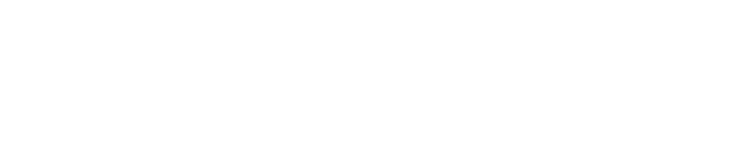
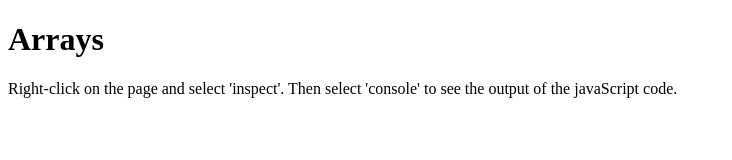
Before and after one commit to CFT2111/Arrays-and-Strings, a plain HTML site: page index.html in a window 1280 px wide. Shown: the whole page, without its empty margins (0-732 px from the left). Drawn offline with Linux system fonts and the light colour scheme.

Commit message:
Update index.html

```diff
--- a/index.html
+++ b/index.html
@@ -5,6 +5,8 @@
    <meta http-equiv="content-type" content="text/html;charset=utf-8" />
 </head>
 <body>
+   <h1>Arrays</h1>
+   <p>Right-click on the page and select 'inspect'. Then select 'console' to see the output of the javaScript code.</p>
    <script src="js/arrays.js"></script>
 </body>
 </html>
```
